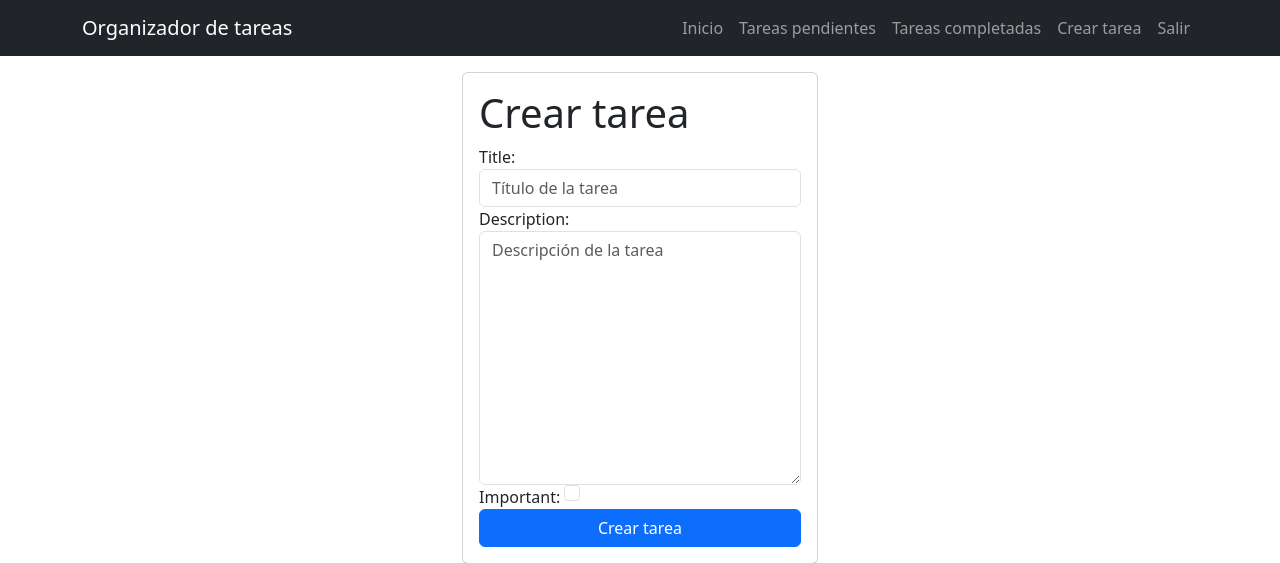
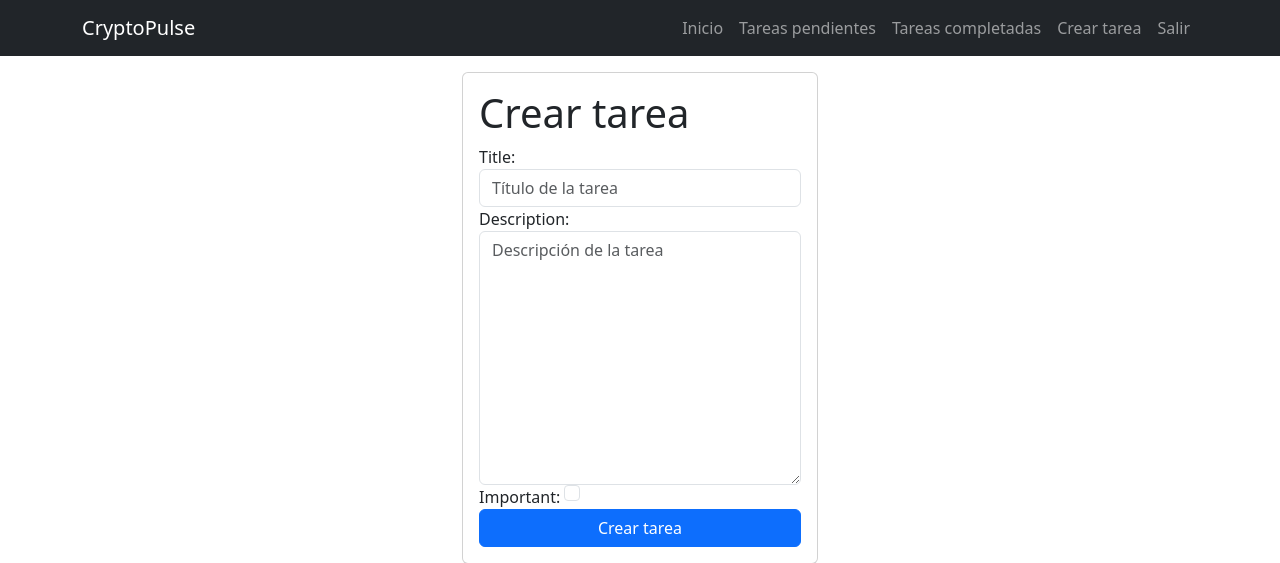
Before and after one commit to micdev11/organizador-de-tareas, a Django app: page /create_task/ in a window 1280 px wide. Shown: the top 563 px of the page. Run offline with Django 5.2, Linux system fonts and the light colour scheme; a user stored in the database is signed in.

Commit message:
navbar_titulo

```diff
--- a/tasks/templates/_navbar.html
+++ b/tasks/templates/_navbar.html
@@ -8,7 +8,7 @@
         border-radius: 10px;
       }
     </style>
-    <a class="navbar-brand" href="/">Organizador de tareas</a>
+    <a class="navbar-brand" href="/">CryptoPulse</a>
     <button
       class="navbar-toggler"
       type="button"
```
